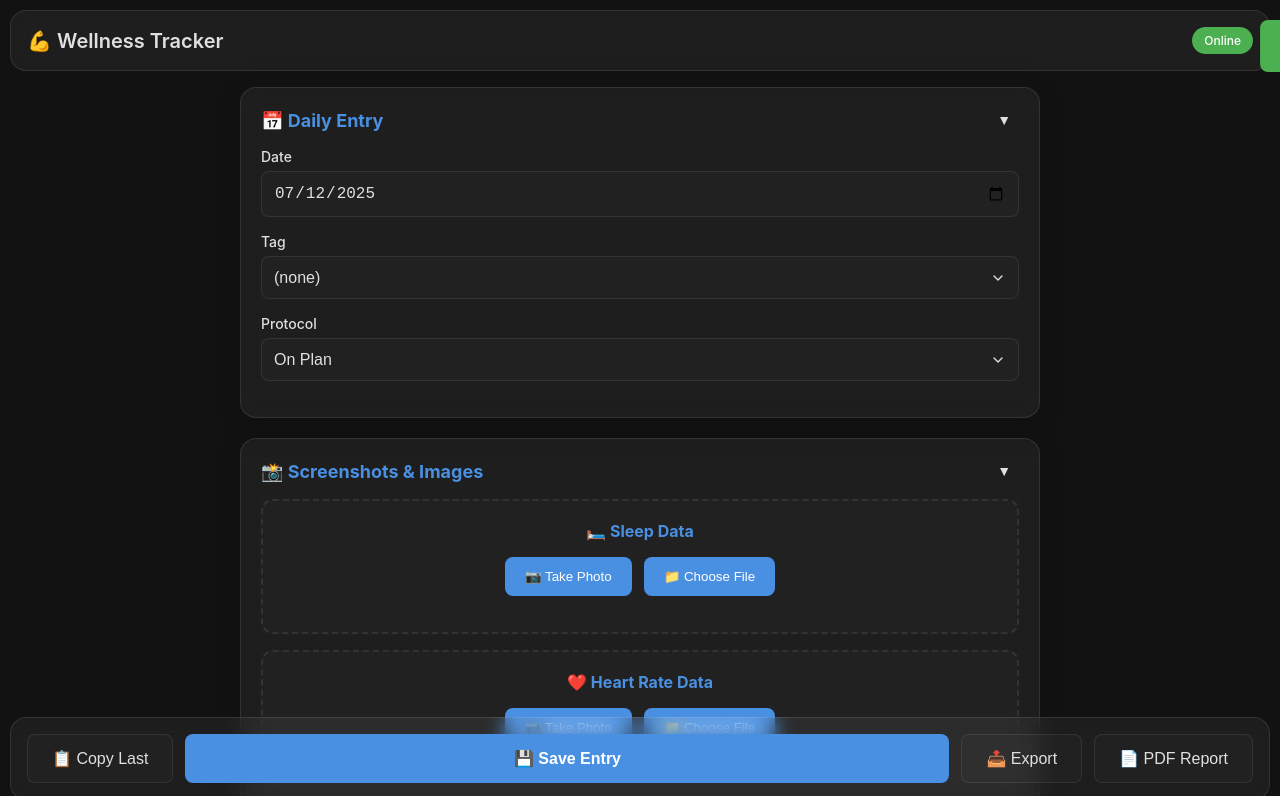
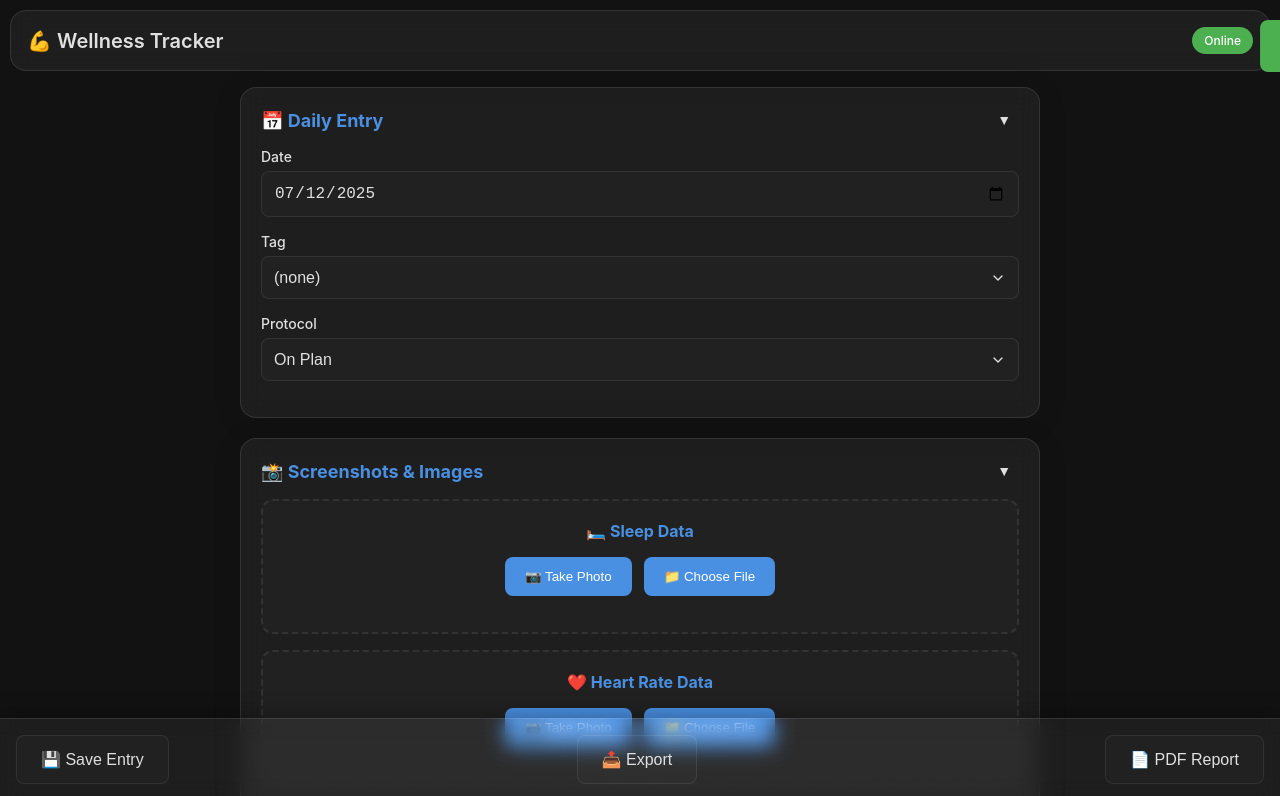
Before and after one commit to ukalex2025/Health, a plain HTML site: page index.html in a window 1280 px wide. Shown: the top 796 px of the page. Drawn offline with nearby package versions, Linux system fonts and the light colour scheme.

Commit message:
Update index.html

```diff
--- a/index.html
+++ b/index.html
@@ -39,6 +39,7 @@
             padding: 10px;
             min-height: 100vh;
             touch-action: manipulation;
+            padding-bottom: 100px;
         }
 
         .app-header {
@@ -332,18 +333,20 @@
         }
 
         .action-bar {
-            position: sticky;
+            position: fixed;
             bottom: 0;
+            left: 0;
+            right: 0;
             background: var(--glass-bg);
             backdrop-filter: var(--blur);
-            border-radius: 16px;
-            border: 1px solid var(--glass-border);
+            border-top: 1px solid var(--glass-border);
             padding: 16px;
-            margin-top: 20px;
             display: flex;
             gap: 12px;
             justify-content: space-between;
             flex-wrap: wrap;
+            z-index: 1000;
+            box-shadow: 0 -4px 20px rgba(0, 0, 0, 0.3);
         }
 
         .primary-btn {
@@ -1024,8 +1027,7 @@
     </div>
 
     <div class="action-bar">
-        <button class="secondary-btn" onclick="copyLastEntry()">📋 Copy Last</button>
-        <button class="primary-btn" onclick="saveEntry()">💾 Save Entry</button>
+        <button class="secondary-btn" onclick="saveEntry()">💾 Save Entry</button>
         <button class="secondary-btn" onclick="exportData()">📤 Export</button>
         <button class="secondary-btn" onclick="generateReport()">📄 PDF Report</button>
     </div>
@@ -1483,9 +1485,9 @@
             // Get current date for filtering - ONLY today's data
             const currentDate = new Date().toISOString().split('T')[0];
 
-            // Only export current day's data
-            const filteredEntries = entries.filter(entry => entry.date === currentDate);
-            if (filteredEntries.length === 0) {
+            // Check if the saved entry is for today
+            const todayEntry = entries[0]; // Only one entry exists
+            if (todayEntry.date !== currentDate) {
                 showToast('No entries found for today', 'error');
                 return;
             }
@@ -1509,13 +1511,16 @@
             doc.text(`Today's Entry`, margin, yPosition);
             yPosition += 20;
 
-            // Process entries
-            filteredEntries.forEach((entry, index) => {
+            // Process the single entry
+            const entry = todayEntry;
+
+            // Check if we need a new page
             if (yPosition > pageHeight - 150) {
                 doc.addPage();
                 yPosition = 20;
             }
 
+            // Entry header
             doc.setFontSize(14);
             doc.text(`${new Date(entry.date).toLocaleDateString()} - ${entry.tag}`, margin, yPosition);
             yPosition += 10;
@@ -1655,9 +1660,6 @@
                 });
             }
 
-                yPosition += 15;
-            });
-
             doc.save(`wellness-report-${currentDate}.pdf`);
             showToast('Today\'s PDF report generated', 'success');
         }
```
Lines whose indentation alone changed are shown as unchanged.
